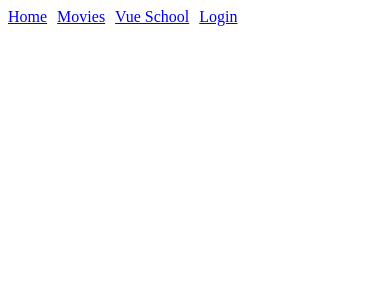
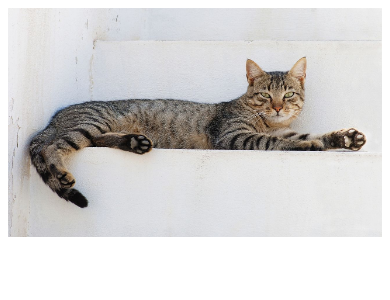
Before and after one commit to MinatoNami/nuxt-3-fundamentals-course, a Nuxt app: page /responsive in a window 390 px wide. Shown: the top 300 px of the page. Built offline with nearby package versions, Linux system fonts and the light colour scheme.

Commit message:
Add Nuxt Image

```diff
--- a/components/movie/search.vue
+++ b/components/movie/search.vue
@@ -18,7 +18,7 @@ const search = async () => {
   <ul style="display: flex; flex-wrap: wrap; gap: 10px; list-style: none">
     <li v-for="movie in movies" :key="movie.imdbID">
       <NuxtLink :to="{ name: 'movies-id', params: { id: movie.imdbID } }">
-        <img :src="movie.Poster" :alt="movie.title" width="100" />
+        <NuxtImg :src="movie.Poster" :alt="movie.title" width="300" />
       </NuxtLink>
     </li>
   </ul>
--- a/nuxt.config.ts
+++ b/nuxt.config.ts
@@ -11,7 +11,11 @@ export default defineNuxtConfig({
         },
       },
     ],
+    "@nuxt/image",
   ],
+  image: {
+    domains: ["m.media-amazon.com"],
+  },
   alias: {
     pinia: "/node_modules/@pinia/nuxt/node_modules/pinia/dist/pinia.mjs",
   },
--- a/package.json
+++ b/package.json
@@ -15,6 +15,7 @@
     "vue-router": "^4.3.0"
   },
   "devDependencies": {
+    "@nuxt/image": "^1.0.0-rc.3",
     "nuxt": "^3.11.2"
   }
 }
--- /dev/null
+++ b/pages/responsive.vue
@@ -0,0 +1,16 @@
+<template>
+  <NuxtImg src="/cat.jpeg" sizes="xs:100vw sm:50vw md:100vw" />
+</template>
+
+<script setup lang="ts">
+definePageMeta({
+  layout: "plain",
+});
+</script>
+
+<style scoped>
+img {
+  display: block;
+  max-width: 100%;
+}
+</style>
```
Also changed, not shown: public/cat.jpeg (added), 1 other file (tests, documents, lock files or other folders).
